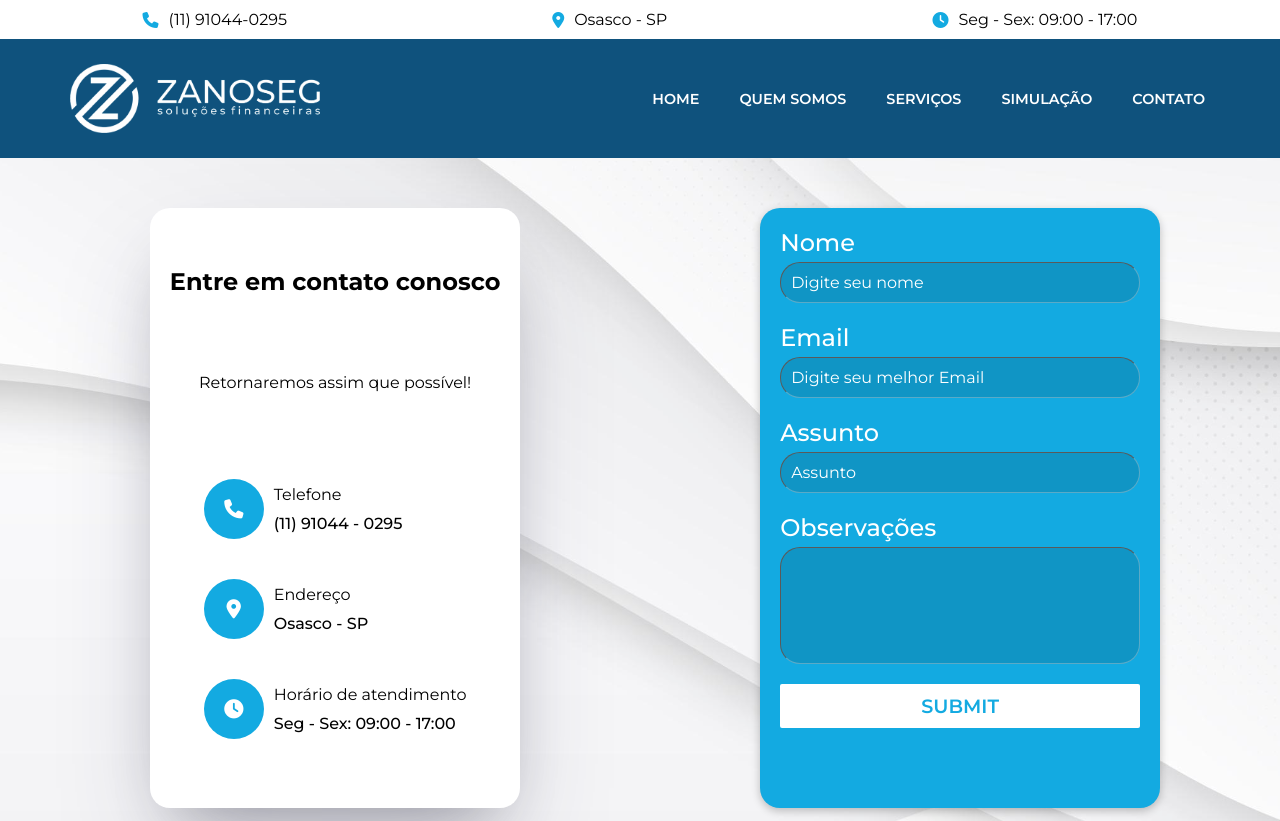
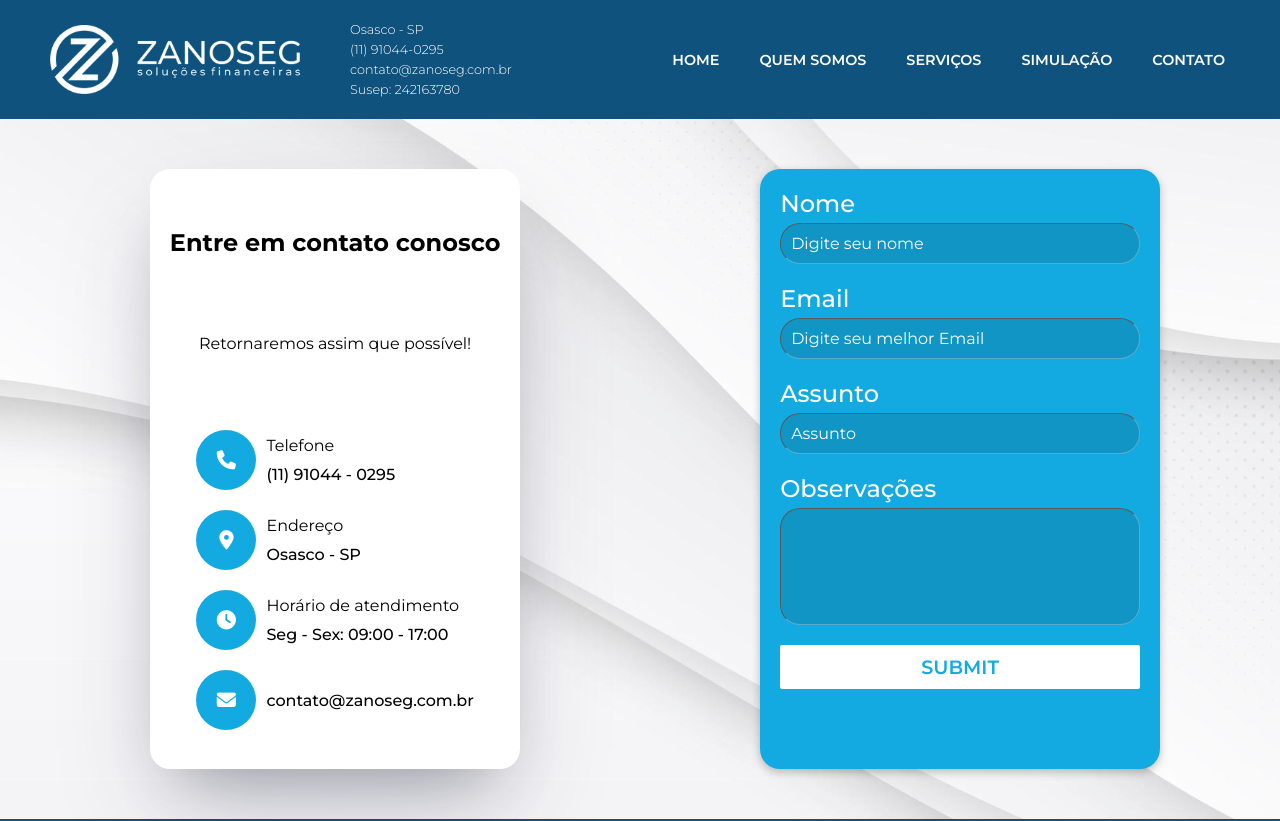
Before and after one commit to FelipeEsaki/ZanoSeg-website, a plain HTML site: page contato.html in a window 1280 px wide. Shown: the top 821 px of the page. Drawn offline with Linux system fonts and the light colour scheme.

Commit message:
Add files via upload

```diff
--- a/_mixins.scss
+++ b/_mixins.scss
@@ -14,24 +14,24 @@ $cor-cinza: #a7a7a7;
     top: 0;
     z-index: 999;
 
-    .info {
-        padding: 10px;
-        display: flex;
-        justify-content: space-around;
-        color: $cor-preto;
-        background-color: $cor-branco;
+    // .info {
+    //     padding: 10px;
+    //     display: flex;
+    //     justify-content: space-around;
+    //     color: $cor-preto;
+    //     background-color: $cor-branco;
 
-        .informacoes {
-            display: flex;
-            align-items: center;
-            gap: 10px;
-            font-weight: 400;
+    //     .informacoes {
+    //         display: flex;
+    //         align-items: center;
+    //         gap: 10px;
+    //         font-weight: 400;
 
-            i {
-                color: $cor-primaria;
-            }
-        }
-    }
+    //         i {
+    //             color: $cor-primaria;
+    //         }
+    //     }
+    // }
 
     .header__all {
         margin: 0 auto;
@@ -42,7 +42,7 @@ $cor-cinza: #a7a7a7;
         justify-content: space-between;
 
         &-first {
-            margin: 20px 30px;
+            margin: 20px 10px;
             display: flex;
             align-items: center;
             justify-content: space-between;
@@ -50,6 +50,17 @@ $cor-cinza: #a7a7a7;
             .menu {
                 display: flex;
                 align-items: center;
+                gap: 20px;
+
+                .infos {
+                    display: flex;
+                    flex-direction: column;
+                    color: $cor-branco;
+                    font-weight: 200;
+                    gap: 5px;
+                    margin: 0 30px;
+                    font-size: .8rem;
+                }
             }
 
             #menu-icon {
@@ -82,6 +93,7 @@ $cor-cinza: #a7a7a7;
 
                     li {
                         text-align: center;
+                        align-self: center;
 
                         a {
                             padding: 5px;
@@ -115,24 +127,28 @@ $cor-cinza: #a7a7a7;
     height: 180px;
     position: relative;
 
-    .info {
+    // .info {
+    //     display: none;
+    //     padding: 0px;
+    //     display: flex;
+    //     justify-content: space-around;
+    //     color: $cor-preto;
+    //     background-color: $cor-branco;
+
+    //     .informacoes {
+    //         display: none;
+    //         align-items: center;
+    //         gap: 10px;
+    //         font-weight: 500;
+
+    //         i {
+    //             color: $cor-primaria;
+    //         }
+    //     }
+    // }
+
+    .infos {
         display: none;
-        padding: 0px;
-        display: flex;
-        justify-content: space-around;
-        color: $cor-preto;
-        background-color: $cor-branco;
-
-        .informacoes {
-            display: none;
-            align-items: center;
-            gap: 10px;
-            font-weight: 500;
-
-            i {
-                color: $cor-primaria;
-            }
-        }
     }
 
     .header__all {
@@ -274,6 +290,16 @@ $cor-cinza: #a7a7a7;
                 font-size: 1.2rem;
                 color: $cor-branco;
                 font-weight: 400;
+            }
+
+            .susep__all {
+                display: flex;
+                align-items: center;
+                gap: 20px;
+
+                #susep {
+                    width: 100px;
+                }
             }
 
             .icons {
--- a/contato.html
+++ b/contato.html
@@ -34,7 +34,7 @@
 
 <body>
     <header class="header header__home">
-        <div class="info">
+        <!-- <div class="info">
             <div class="informacoes telefone">
                 <i class="fa-solid fa-phone"></i>
                 <div class="info-content">
@@ -54,12 +54,18 @@
                     <span>Seg - Sex: 09:00 - 17:00</span>
                 </div>
             </div>
-        </div>
+        </div> -->
         <section class="header__all">
             <div class="header__all-first">
                 <div class="menu">
                     <img class="banner" id="logo" src="assets/logo branco H.png" alt="Logo ZanoSeg">
                     <img id="logomb" src="assets/logo branco H.png" alt="Logo ZanoSeg">
+                    <div class="infos">
+                        <span>Osasco - SP</span>
+                        <span>(11) 91044-0295</span>
+                        <span>contato@zanoseg.com.br</span>
+                        <span>Susep: 242163780</span>
+                    </div>
                     <i id="menu-icon" class="fa-solid fa-bars"></i>
                 </div>
                 <div class="header__all-second">
@@ -112,12 +118,12 @@
                         <span>Seg - Sex: 09:00 - 17:00</span>
                     </div>
                 </div>
-                <!-- <div class="informacoes horario">
+                <div class="informacoes horario">
                     <i class="fa-solid fa-envelope" style="color: #ffffff;"></i>
                     <div class="info-content">
-                        <span>?</span>
+                        <span>contato@zanoseg.com.br</span>
                     </div>
-                </div> -->
+                </div>
             </div>
         </div>
 
@@ -155,6 +161,10 @@
                     linhas de crédito, financiamentos, consórcios e seguros.
                     <br><br>
                 </p>
+                <span class="susep__all">
+                    <img id="susep" src="assets/susep.png" alt="logo susep">
+                    <p id="susep__text">SUSEP: 242163780</p>
+                </span>
                 <div class="icons">
                     <a target="_blank" href="https://www.instagram.com/zanoseg/"><i
                             class="fa-brands fa-instagram"></i></a>
```
Also changed, not shown: index.html (+12 -2 lines), servicos.html (+12 -2 lines), simulacao.html (+12 -2 lines), sobreNos.html (+12 -2 lines), assets/susep.png (added), style.css.
